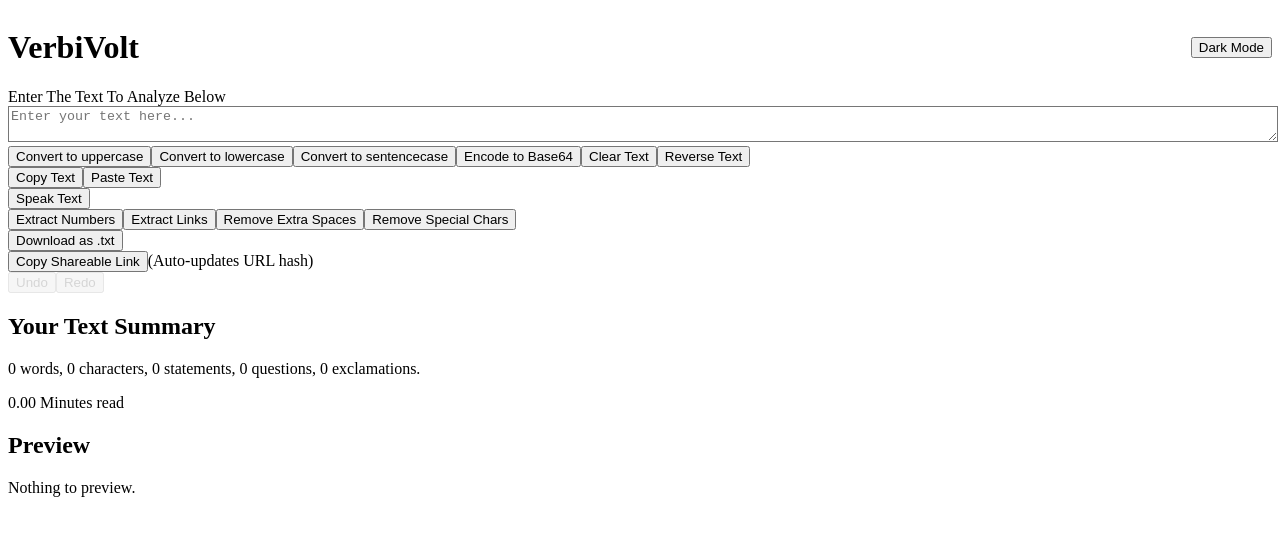
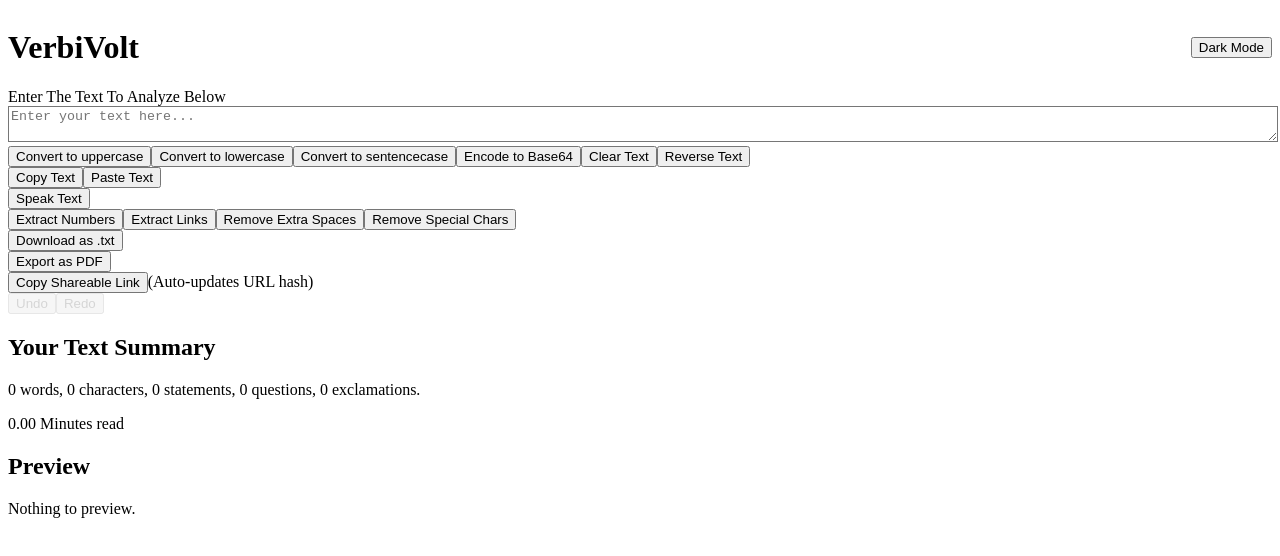
Before and after one commit to MurtazaPlumber68/VerbiVolt, a React (Vite) app: page / in a window 1280 px wide. Shown: the top 556 px of the page. Built offline with nearby package versions, Linux system fonts and the light colour scheme.

Commit message:
refactor: clean up App.jsx and integrate ExportPDF component

```diff
--- a/package.json
+++ b/package.json
@@ -10,6 +10,7 @@
     "preview": "vite preview"
   },
   "dependencies": {
+    "jspdf": "^3.0.1",
     "react": "^19.1.0",
     "react-dom": "^19.1.0",
     "recharts": "^3.0.2",
--- a/src/App.jsx
+++ b/src/App.jsx
@@ -6,6 +6,7 @@ import ClipboardActions from './components/ClipboardActions';
 import TextToSpeech from './components/TextToSpeech';
 import UtilityButtons from './components/UtilityButtons';
 import DownloadText from './components/DownloadText';
+import ExportPDF from './components/ExportPDF';
 import ShareLink from './components/ShareLink';
 import UndoRedo from './components/UndoRedo';
 import TextSummary from './components/TextSummary';
@@ -29,12 +30,12 @@ export default function App() {
     return () => window.removeEventListener('loadSharedText', onLoad);
   }, []);
 
-  // Sync dark mode class
+  // Sync dark mode class on <html>
   useEffect(() => {
     document.documentElement.classList.toggle('dark', dark);
   }, [dark]);
 
-  // Wrapper to setText & record history
+  // Wrap setText to record undo/redo history
   const setText = (newText) => {
     const upToNow = history.slice(0, historyIndex + 1);
     const next = [...upToNow, newText];
@@ -79,7 +80,7 @@ export default function App() {
         {/* 3) Clipboard Actions */}
         <ClipboardActions text={text} setText={setText} />
 
-        {/* 4) Text-to-Speech */}
+        {/* 4) Text‑to‑Speech */}
         <TextToSpeech text={text} />
 
         {/* 5) Extra Utilities */}
@@ -88,10 +89,13 @@ export default function App() {
         {/* 6) Download as .txt */}
         <DownloadText text={text} />
 
-        {/* 7) Shareable Link */}
+        {/* 7) Export as PDF */}
+        <ExportPDF text={text} />
+
+        {/* 8) Shareable Link */}
         <ShareLink text={text} />
 
-        {/* 8) Undo / Redo */}
+        {/* 9) Undo / Redo */}
         <UndoRedo
           canUndo={historyIndex > 0}
           canRedo={historyIndex < history.length - 1}
@@ -99,16 +103,16 @@ export default function App() {
           onRedo={handleRedo}
         />
 
-        {/* 9) Text Summary */}
+        {/* 10) Text Summary */}
         <TextSummary text={text} />
 
-        {/* 10) Live Word Frequency */}
+        {/* 11) Live Word Frequency */}
         <WordFrequency text={text} />
 
-        {/* 11) Analytics Dashboard */}
+        {/* 12) Analytics Dashboard */}
         <Analytics text={text} />
 
-        {/* 12) Preview */}
+        {/* 13) Preview */}
         <div className="mt-6 p-4 bg-white rounded shadow dark:bg-gray-800">
           <h2 className="text-2xl font-semibold mb-2 dark:text-gray-200">
             Preview
--- /dev/null
+++ b/src/components/ExportPDF.jsx
@@ -0,0 +1,31 @@
+import React from 'react';
+import jsPDF from 'jspdf';
+
+export default function ExportPDF({ text }) {
+  const handleExport = () => {
+    if (!text) return alert('Nothing to export!');
+    const doc = new jsPDF({
+      unit: 'pt',
+      format: 'letter',
+    });
+    const margin = 40;
+    const lineHeight = 14;
+    const maxWidth = doc.internal.pageSize.getWidth() - 2 * margin;
+    const lines = doc.splitTextToSize(text, maxWidth);
+
+    doc.setFontSize(12);
+    doc.text(lines, margin, margin);
+    doc.save('verbi-volt-text.pdf');
+  };
+
+  return (
+    <div className="mb-6">
+      <button
+        onClick={handleExport}
+        className="px-3 py-1 bg-red-600 text-white rounded hover:opacity-90 transition"
+      >
+        Export as PDF
+      </button>
+    </div>
+  );
+}
```
Also changed, not shown: 1 other file (tests, documents, lock files or other folders).
